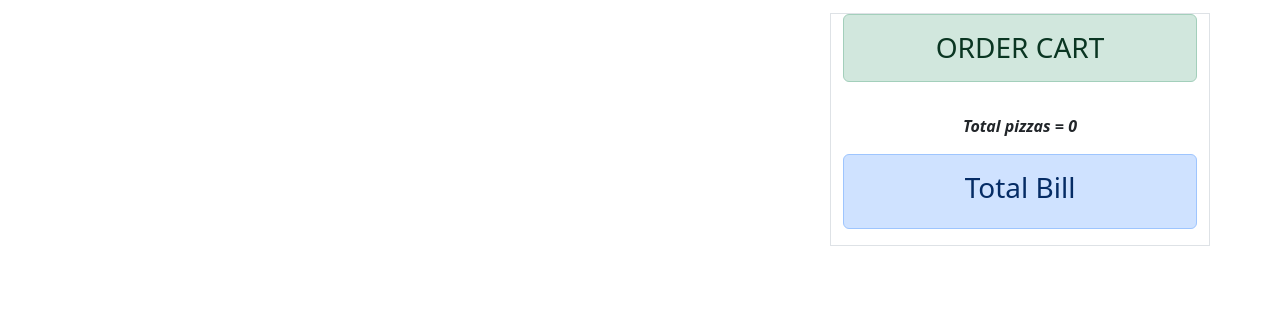
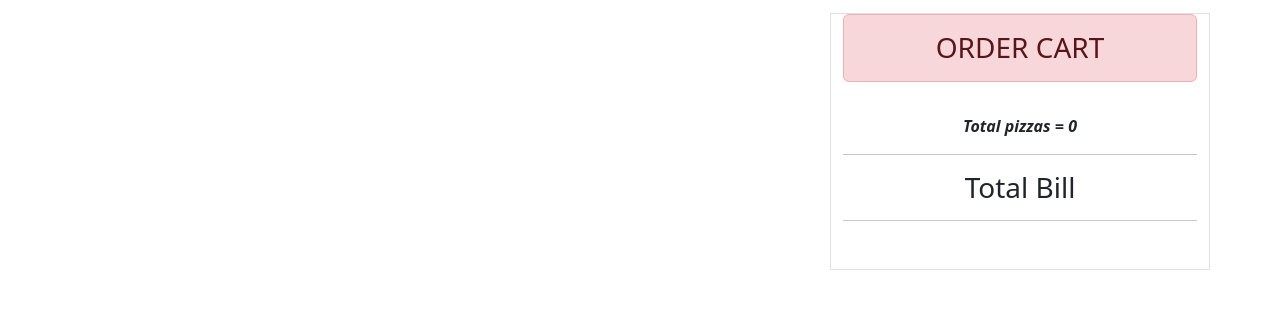
Before and after one commit to Singh-Sushant/pizzapplication, a plain HTML site: page index.html in a window 1280 px wide. Shown: the part 131-440 px from the top of the page. Drawn offline with nearby package versions, Linux system fonts and the light colour scheme; no server answers.

Commit message:
Add files via upload

```diff
--- a/index.html
+++ b/index.html
@@ -27,7 +27,7 @@
             </div>
         </div>
         <div class="col-4 border border-1">
-            <h3 class="alert alert-success text-center">ORDER CART </h3>
+            <h3 class="alert alert-danger text-center">ORDER CART </h3>
             <!-- <div class="card" > -->
                 <ul id="basket" class="bg-gradient fw-bold">
 
@@ -46,12 +46,13 @@
 
              <p id="totalpizza"  class="text-center fst-italic fw-bold"> Total pizzas = 0 </p>
 
-
-            <div id="bill" class="alert alert-primary text-center h-auto">
+                <hr>
+            <div id="bill" class=" text-center h-auto">
                 <h3>Total Bill </h3>
             </div>
+            <hr>
             <!-- <button id="clickme" class=" btn btn-outline-success w-100 mt-2">Pay Bill</button> -->
-            <form class="text-center "><script src="https://checkout.razorpay.com/v1/payment-button.js" data-payment_button_id="pl_MLsiNxge1zdfoh" async> </script> </form>
+            <form class="text-center mt-5"><script src="https://checkout.razorpay.com/v1/payment-button.js" data-payment_button_id="pl_MLsiNxge1zdfoh" async> </script> </form>
         </div>
 
     </div>
--- a/scripts/controllers/product-controller.js
+++ b/scripts/controllers/product-controller.js
@@ -70,8 +70,8 @@ function printBasket(){
     basket.appendChild(li);
 
     const li2 = document.createElement('li');
-    li2.className = 'm-2';
-    // li2.style. list-style-type  'none';
+    li2.classList.add('m-2')
+
     li2.innerText = `Rs. ${product.price}`;
 
     pricesCart.appendChild(li2);
```
